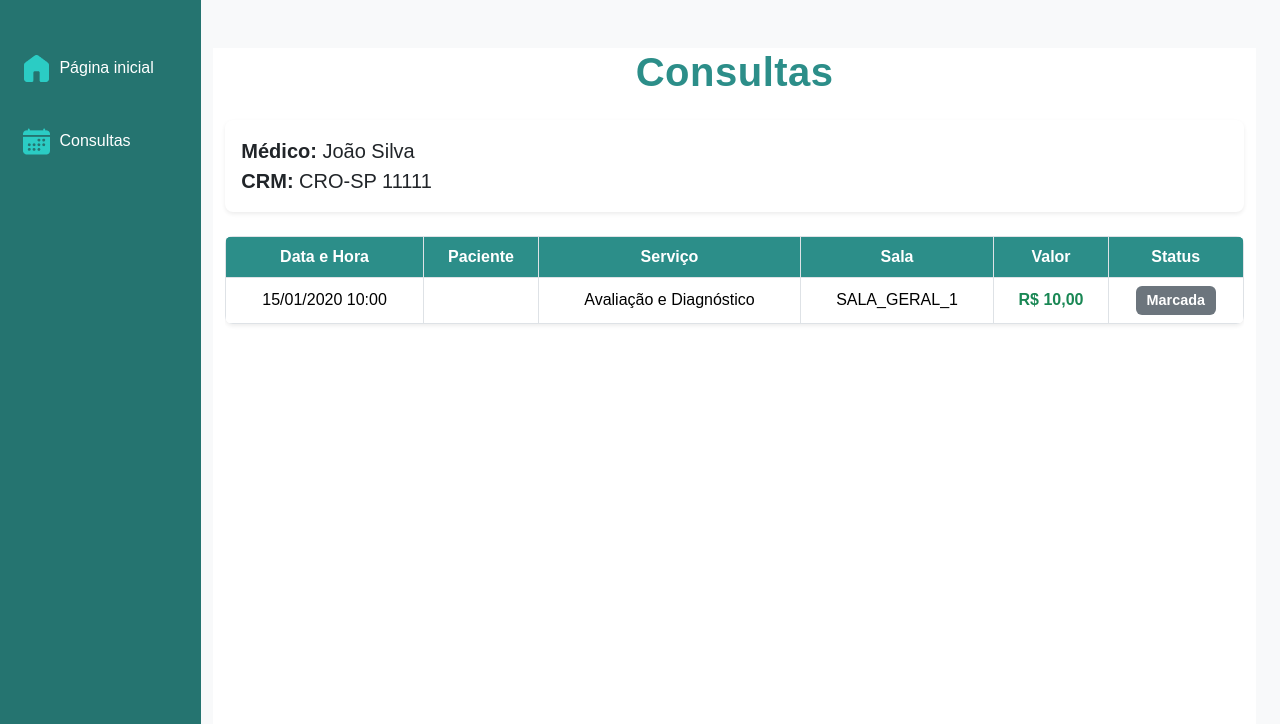
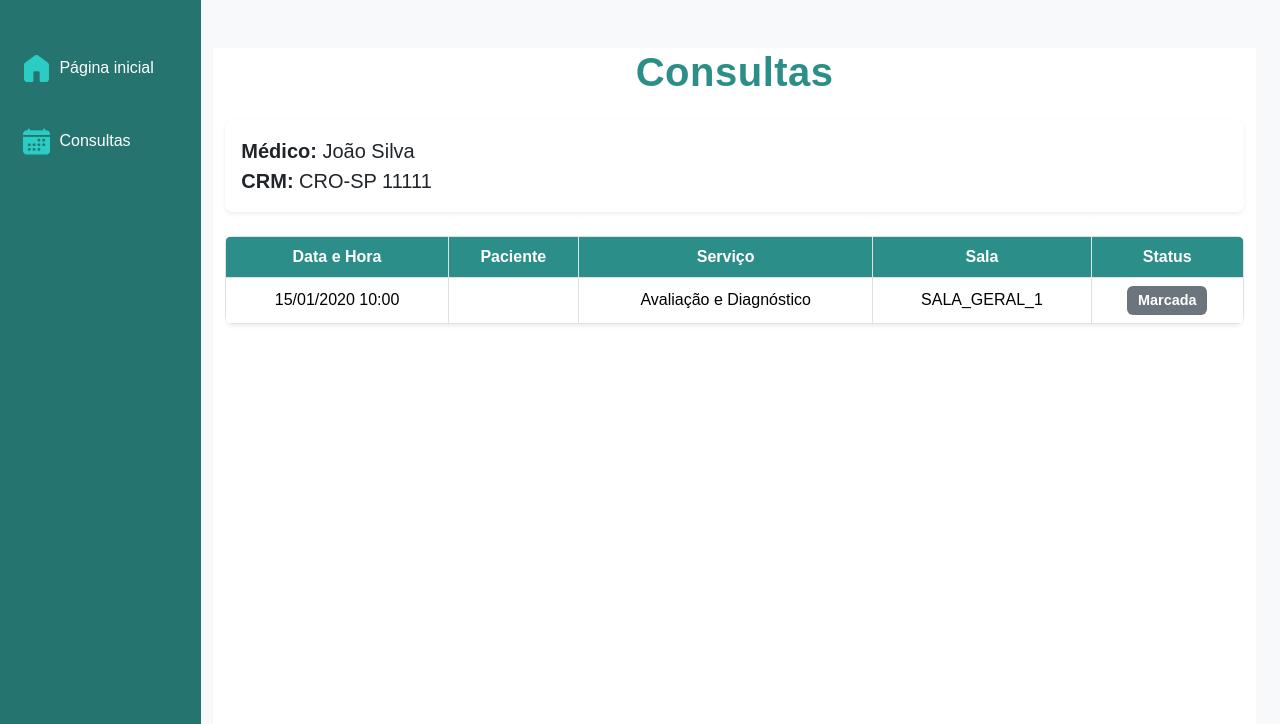
Before and after one commit to SENAI-Morvan-Figueiredo/Clinica-tooth-and-care, a Django app: page /medico/medConsultas/ in a window 1280 px wide. Shown: the part 76-800 px from the top of the page. Run offline with Django 5.2, Linux system fonts and the light colour scheme; a user stored in the database is signed in; data comes from the database, SQL or seed files in the repository; tables that the repository leaves empty hold one stand-in row (values such as "Sample post"); parts of the project's set-up code (start-up, migrations or seed data) failed here and were passed over; some libraries are stand-ins or nearby versions.

Commit message:
preço consulta

```diff
--- a/medicos/templates/medicos/medConsultas.html
+++ b/medicos/templates/medicos/medConsultas.html
@@ -26,7 +26,6 @@
                             <th>Paciente</th>
                             <th>Serviço</th>
                             <th>Sala</th>
-                            <th>Valor</th>
                             <th>Status</th>
                         </tr>
                     </thead>
@@ -37,7 +36,6 @@
                             <td>{{ consulta.paciente.user.get_full_name|default:consulta.paciente.user.username }}</td>
                             <td class="text-center">{{ consulta.get_servico_display }}</td>
                             <td class="text-center">{{ consulta.sala }}</td>
-                            <td class="text-center text-success fw-semibold">R$ {{ consulta.valor|floatformat:2 }}</td>
                             <td class="text-center">
                                 {% if consulta.get_status_display == "Concluída" %}
                                     <span class="badge" style="background-color: #2C8E89;">{{ consulta.get_status_display }}</span>
```
